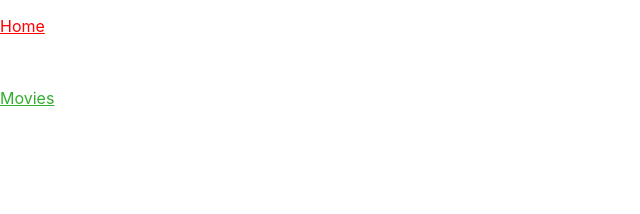
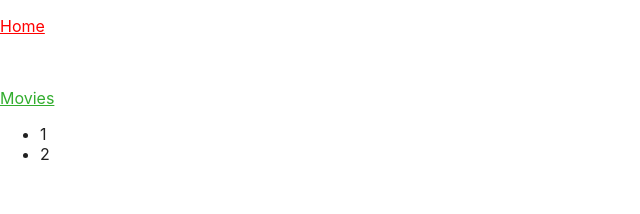
Before and after one commit to Kateryna-Mykhailova/goit-react-hw-05-movies, a React (Create React App) app: page / in a window 1280 px wide. Shown: the top 214 px of the page, without its empty margins (0-640 px from the left). Built offline with nearby package versions, Linux system fonts and the light colour scheme.

Commit message:
создает компоненты AppBar HomePage

```diff
--- a/src/App.js
+++ b/src/App.js
@@ -1,20 +1,33 @@
 import './App.css';
 import styles from './App.css';
-
+import { Route, Routes } from 'react-router-dom';
+import AppBar from './components/AppBar/AppBar';
 import { useState, useEffect } from 'react';
 import { ToastContainer } from 'react-toastify';
 import 'react-toastify/dist/ReactToastify.css';
-
+import HomePage from './components/HomePage/HomePage';
 // import Searchbar from './components/Searchbar/Searchbar';
 // import Loader from 'react-loader-spinner';
 // import searchApi from './services/api';
 // import ImageGallery from './components/ImageGallery/ImageGallery';
 // import Button from './components/Button/Button';
 // import Modal from './components/Modal/Modal';
-import Navigation from './components/Navigation/Navigation';
+
 export default function App() {
-  return <Navigation />;
+  return (
+    <>
+      <AppBar />
+      <Routes>
+        <Route path="/" element={<HomePage />} />
+      </Routes>
+    </>
+  );
 }
+
+// export default function App() {
+
+//   return <Navigation />;
+// }
 
 // export default function App() {
 //   // const [searchName, setSearchName] = useState('');
--- /dev/null
+++ b/src/components/AppBar/AppBar.jsx
@@ -0,0 +1,14 @@
+
+
+import { useState, useEffect } from 'react';
+import { ToastContainer } from 'react-toastify';
+import 'react-toastify/dist/ReactToastify.css';
+
+import Navigation from '../Navigation/Navigation';
+
+
+
+
+export default function AppBar() {
+  return <Navigation />;
+}
--- /dev/null
+++ b/src/components/HomePage/HomePage.jsx
@@ -0,0 +1,7 @@
+const HomePage = () => (
+    <ul>
+        <li>1</li>
+        <li>2</li>
+    </ul>
+);
+export default HomePage;
--- a/src/components/Navigation/Navigation.module.css
+++ b/src/components/Navigation/Navigation.module.css
@@ -1,7 +1,7 @@
+/* .Navigation_activeLink {
+  color: rgb(211, 29, 29);
+} */
+
 .Navigation_link {
   color: rgb(50, 173, 46);
 }
-
-.Navigation_activeLink {
-  color: rgb(211, 29, 29);
-}
```
Also changed, not shown: src/components/AppBar/AppBar.module.css (added).
